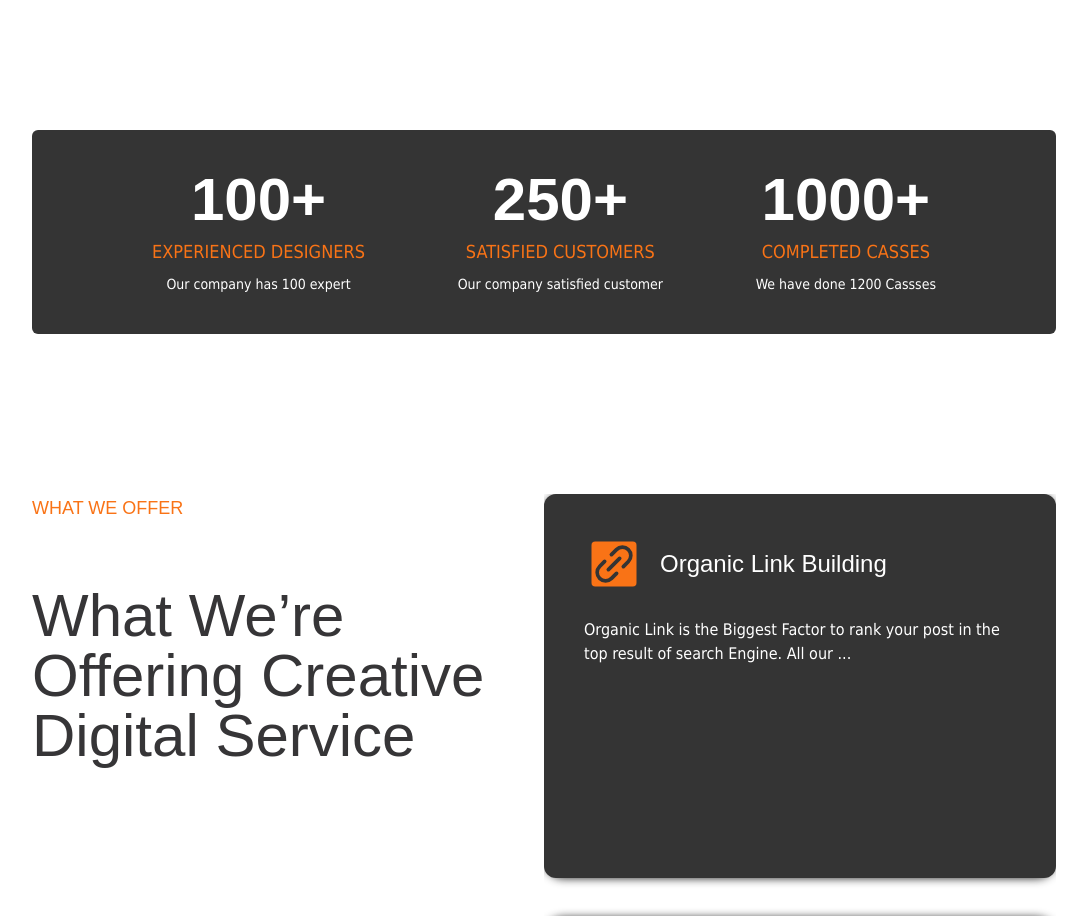
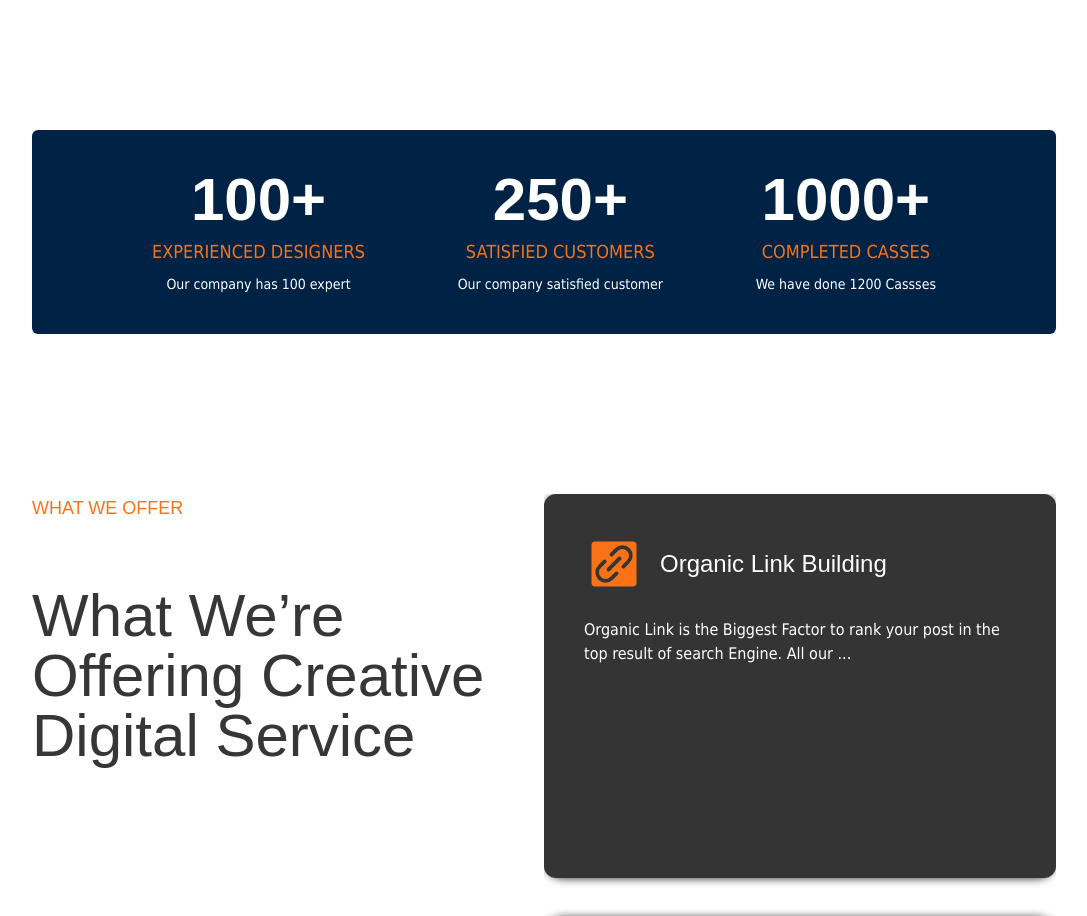
Before and after one commit to anupkumarjana/Balck-Bee, a React (Create React App) app: page / in a window 1280 px wide. Shown: the part 1800-2716 px from the top of the page, without its empty margins (96-1183 px from the left). Built offline with nearby package versions, Linux system fonts and the light colour scheme.

Commit message:
bg-color changed

```diff
--- a/src/components/Home/Banner.jsx
+++ b/src/components/Home/Banner.jsx
@@ -23,7 +23,7 @@ const Banner = () => {
 
   return (
     <div className="w-full" data-aos="fade-up" ref={ref}>
-      <div className="w-full bg-[#343434] flex lg:flex-row flex-col lg:justify-between justify-center items-center rounded-md lg:px-20">
+      <div className="w-full bg-[#002244] flex lg:flex-row flex-col lg:justify-between justify-center items-center rounded-md lg:px-20">
         <div className="flex flex-col gap-2 justify-center items-center p-10">
           <span className="lg:text-6xl text-3xl font-outfit font-semibold text-white flex">
             <Number n={isVisible ? 100 : 0} /> +
```
